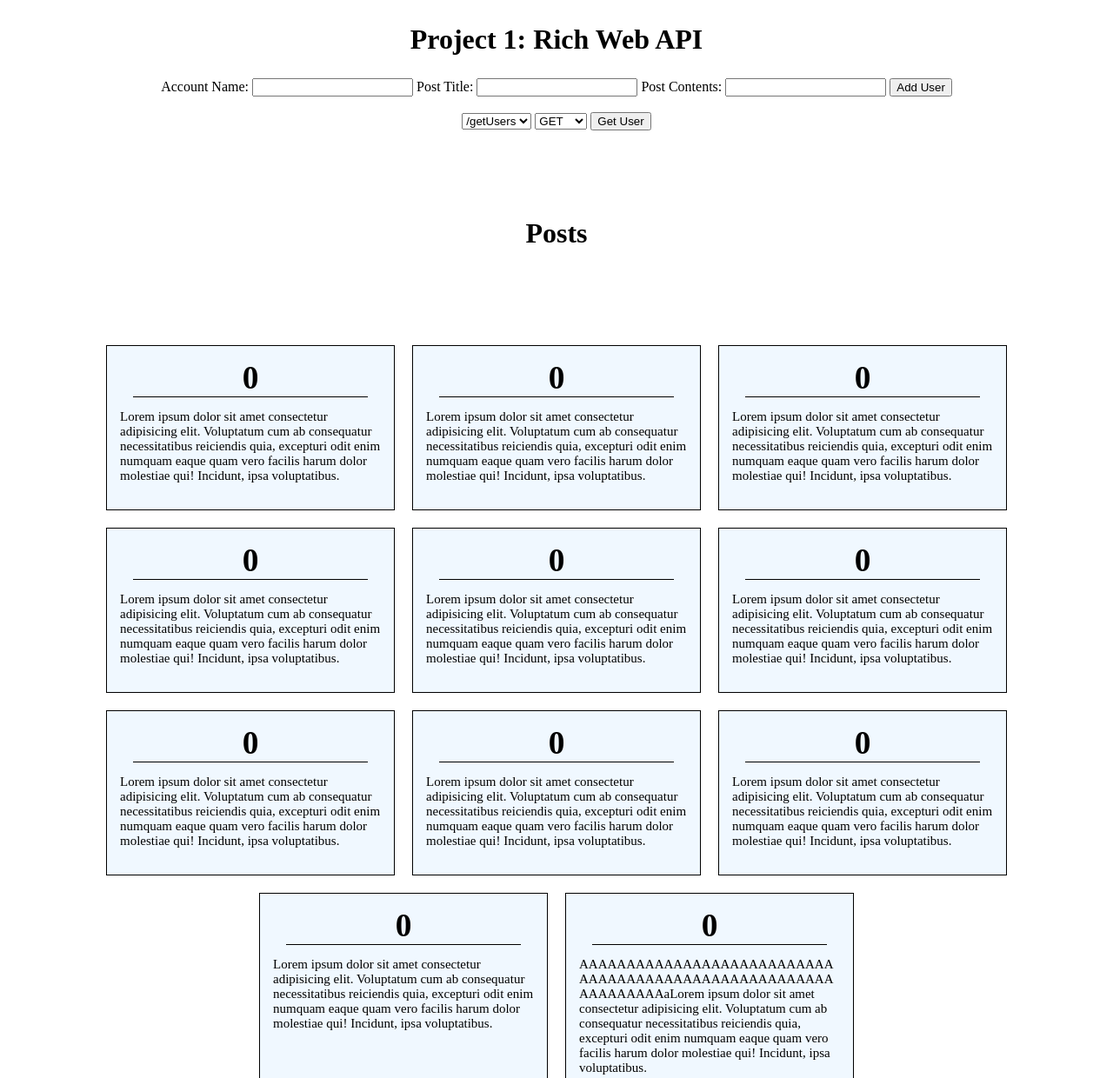
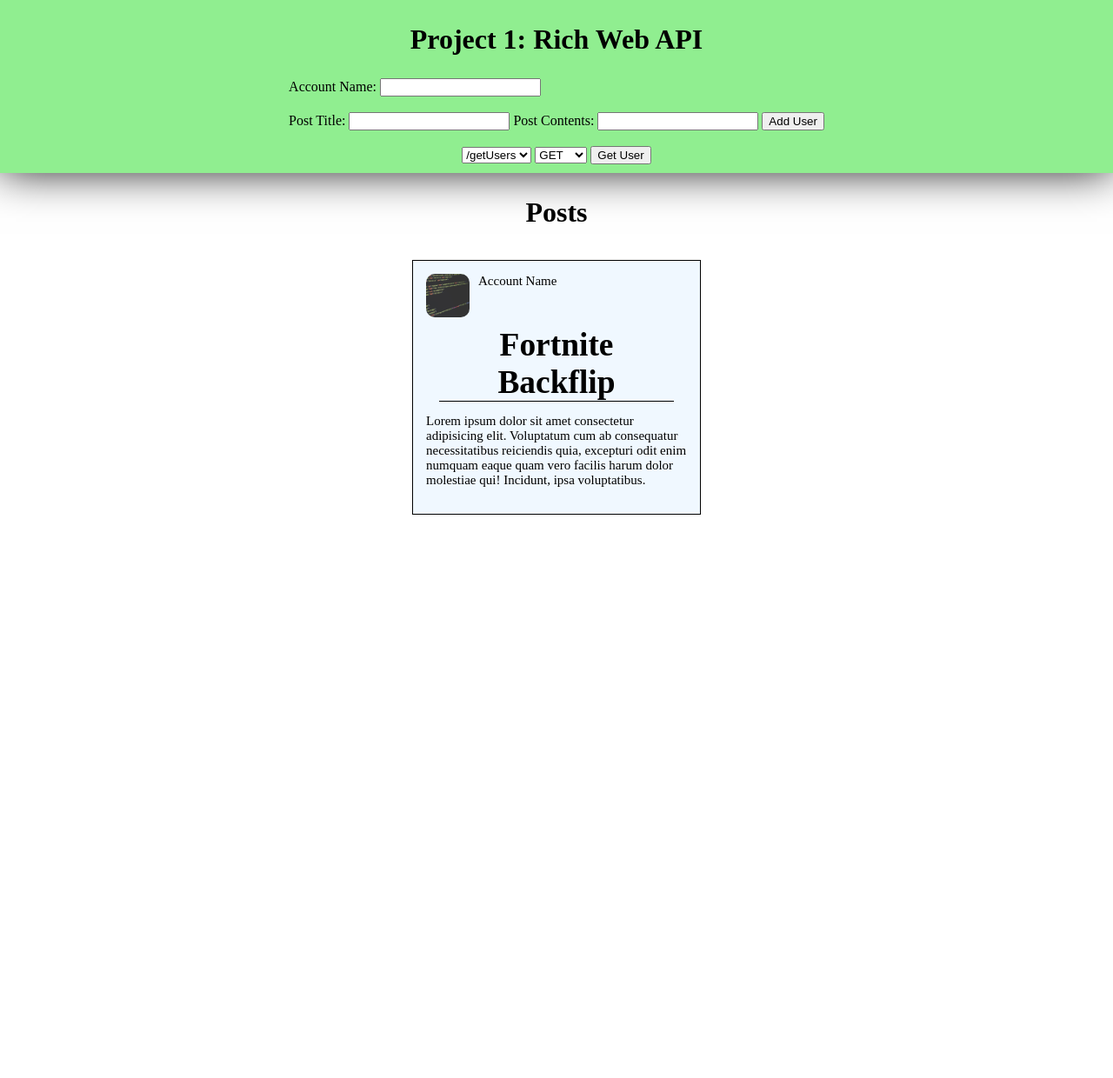
Before and after one commit to Awesomecake/430-project-1, a website: page client/client.html in a window 1280 px wide. Shown: the top 1240 px of the page at 87% size. After the commit the page ends 800 px from the top, so only its background shows below. Drawn offline with Linux system fonts and the light colour scheme.

Commit message:
updated frontend and started image response

```diff
--- a/client/client.html
+++ b/client/client.html
@@ -1,5 +1,6 @@
 <!DOCTYPE html>
 <html lang="en">
+
 <head>
   <title>Project 1: Rich Web API</title>
   <link rel="stylesheet" type="text/css" href="style.css">
@@ -9,7 +10,7 @@
     const handleResponse = async (response, isHead) => {
       const content = document.querySelector('#content');
 
-      if(isHead) { return; }
+      if (isHead) { return; }
 
       if (response.status === 204) {
         content.innerHTML = '<p>No Content</p>';
@@ -20,7 +21,7 @@
       let responseObject = await response.json();
       console.log(responseObject);
 
-      if(response.status != 200) {
+      if (response.status != 200) {
         content.innerHTML = `<p>${responseObject.message}</p>`;
         return;
       }
@@ -28,8 +29,19 @@
       let output = '';
       for (const element of Object.values(responseObject.posts)) {
         for (const post of Object.values(element)) {
-          if(post.postTitle && post.postContent)
-            output += `<div class="post"><h3>${post.postTitle}</h3><p>${post.postContent}</p></div>`;
+          if (post.postTitle && post.postContent) {
+            //output += `<div class="post"><h3>${post.postTitle}</h3><p>${post.postContent}</p></div>`;
+            output += `<div class="post">
+                        <div class="accountInfo">
+                          <img src="html.jpg">
+                            <p>${element.name}</p>
+                        </div>
+                        <div>
+                          <h3>${post.postTitle}</h3>
+                          <p>${post.postContent}</p>
+                        </div>
+                      </div>`
+          }
         }
       }
 
@@ -71,7 +83,7 @@
       const actionField = userForm.querySelector('#urlField');
       const methodField = userForm.querySelector('#methodSelect');
 
-      let response = await fetch (actionField.value, {
+      let response = await fetch(actionField.value, {
         method: methodField.value,
         headers: { 'Accept': 'application/json', },
       });
@@ -107,12 +119,16 @@
     init();
   </script>
 </head>
+
 <body>
   <section id="top">
     <h1>Project 1: Rich Web API</h1>
     <form id="nameForm" action="/addPost" method="post">
       <label for="name">Account Name: </label>
       <input id="nameField" type="text" name="name" />
+
+      <br>
+      <br>
       <label for="postTitle">Post Title: </label>
       <input id="postTitle" type="text" name="postTitle" />
       <label for="postContents">Post Contents: </label>
@@ -135,18 +151,19 @@
   </section>
   <h2 id="contentTitle">Posts</h2>
   <section id="content">
-    <div class="post"><h3>0</h3><p>Lorem ipsum dolor sit amet consectetur adipisicing elit. Voluptatum cum ab consequatur necessitatibus reiciendis quia, excepturi odit enim numquam eaque quam vero facilis harum dolor molestiae qui! Incidunt, ipsa voluptatibus.</p></div>
-    <div class="post"><h3>0</h3><p>Lorem ipsum dolor sit amet consectetur adipisicing elit. Voluptatum cum ab consequatur necessitatibus reiciendis quia, excepturi odit enim numquam eaque quam vero facilis harum dolor molestiae qui! Incidunt, ipsa voluptatibus.</p></div>
-    <div class="post"><h3>0</h3><p>Lorem ipsum dolor sit amet consectetur adipisicing elit. Voluptatum cum ab consequatur necessitatibus reiciendis quia, excepturi odit enim numquam eaque quam vero facilis harum dolor molestiae qui! Incidunt, ipsa voluptatibus.</p></div>
-    <div class="post"><h3>0</h3><p>Lorem ipsum dolor sit amet consectetur adipisicing elit. Voluptatum cum ab consequatur necessitatibus reiciendis quia, excepturi odit enim numquam eaque quam vero facilis harum dolor molestiae qui! Incidunt, ipsa voluptatibus.</p></div>
-    <div class="post"><h3>0</h3><p>Lorem ipsum dolor sit amet consectetur adipisicing elit. Voluptatum cum ab consequatur necessitatibus reiciendis quia, excepturi odit enim numquam eaque quam vero facilis harum dolor molestiae qui! Incidunt, ipsa voluptatibus.</p></div>
-    <div class="post"><h3>0</h3><p>Lorem ipsum dolor sit amet consectetur adipisicing elit. Voluptatum cum ab consequatur necessitatibus reiciendis quia, excepturi odit enim numquam eaque quam vero facilis harum dolor molestiae qui! Incidunt, ipsa voluptatibus.</p></div>
-    <div class="post"><h3>0</h3><p>Lorem ipsum dolor sit amet consectetur adipisicing elit. Voluptatum cum ab consequatur necessitatibus reiciendis quia, excepturi odit enim numquam eaque quam vero facilis harum dolor molestiae qui! Incidunt, ipsa voluptatibus.</p></div>
-    <div class="post"><h3>0</h3><p>Lorem ipsum dolor sit amet consectetur adipisicing elit. Voluptatum cum ab consequatur necessitatibus reiciendis quia, excepturi odit enim numquam eaque quam vero facilis harum dolor molestiae qui! Incidunt, ipsa voluptatibus.</p></div>
-    <div class="post"><h3>0</h3><p>Lorem ipsum dolor sit amet consectetur adipisicing elit. Voluptatum cum ab consequatur necessitatibus reiciendis quia, excepturi odit enim numquam eaque quam vero facilis harum dolor molestiae qui! Incidunt, ipsa voluptatibus.</p></div>
-    <div class="post"><h3>0</h3><p>Lorem ipsum dolor sit amet consectetur adipisicing elit. Voluptatum cum ab consequatur necessitatibus reiciendis quia, excepturi odit enim numquam eaque quam vero facilis harum dolor molestiae qui! Incidunt, ipsa voluptatibus.</p></div>
-    <div class="post"><h3>0</h3><p>AAAAAAAAAAAAAAAAAAAAAAAAAAAAAAAAAAAAAAAAAAAAAAAAAAAAAAAAAAAAAAAaLorem ipsum dolor sit amet consectetur adipisicing elit. Voluptatum cum ab consequatur necessitatibus reiciendis quia, excepturi odit enim numquam eaque quam vero facilis harum dolor molestiae qui! Incidunt, ipsa voluptatibus.</p></div>
-
+    <div class="post">
+      <div class="accountInfo">
+        <img src="html.jpg">
+        <p>Account Name</p>
+      </div>
+      <div>
+        <h3>Fortnite Backflip</h3>
+        <p>Lorem ipsum dolor sit amet consectetur adipisicing elit. Voluptatum cum ab consequatur necessitatibus
+          reiciendis quia, excepturi odit enim numquam eaque quam vero facilis harum dolor molestiae qui! Incidunt, ipsa
+          voluptatibus.</p>
+      </div>
+    </div>
   </section>
 </body>
+
 </html>
--- a/client/style.css
+++ b/client/style.css
@@ -11,14 +11,17 @@ html, body {
   align-items: center;
   justify-content: center;
   margin: 0 auto;
+  padding: 0px 0px 10px 0px;
+  background-color: lightgreen;
+
+  box-shadow: 0px -5px 50px 0px;
 }
 
 #top h1 {
   font-size: 2em;
 }
 
-#content, #contentTitle {
-  margin-top: 100px;
+#content{
   font-size: 2em;
   text-align: center;
 }
@@ -27,6 +30,11 @@ html, body {
   display: flex;
   flex-wrap: wrap;
   justify-content: center;
+}
+
+#contentTitle {
+  font-size: 2em;
+  text-align: center;
 }
 
 .post {
@@ -49,3 +57,21 @@ html, body {
   font-size: 15px;
   overflow-wrap: break-word;
 }
+
+.accountInfo{
+  display: flex;
+  align-items: start;
+  margin: 0px 0px 10px 0px;
+}
+
+.accountInfo img{
+  object-fit: cover;
+  width: 50px;
+  height: 50px;
+  border-radius: 10px;
+}
+
+.accountInfo p{
+  padding: 0px;
+  margin: 0px 10px;
+}
--- a/src/server.js
+++ b/src/server.js
@@ -4,6 +4,7 @@ const query = require('querystring');
 
 const htmlHandler = require('./htmlResponses.js');
 const dataHandler = require('./dataResponses.js');
+const imageHandler = require('./imageResponses.js');
 
 const port = process.env.PORT || process.env.NODE_PORT || 3000;
 
@@ -11,7 +12,10 @@ const urlStruct = {
   '/': htmlHandler.getIndex,
   '/style.css': htmlHandler.getCSS,
 
+  '/html.jpg': imageHandler.getImage,
+
   '/getUsers': dataHandler.getUsers,
+
   '/addPost': dataHandler.addPost,
 
   notFound: dataHandler.notFound,
```
Also changed, not shown: src/imageResponses.js (added, +11 -0 lines), client/html.jpg (added).
